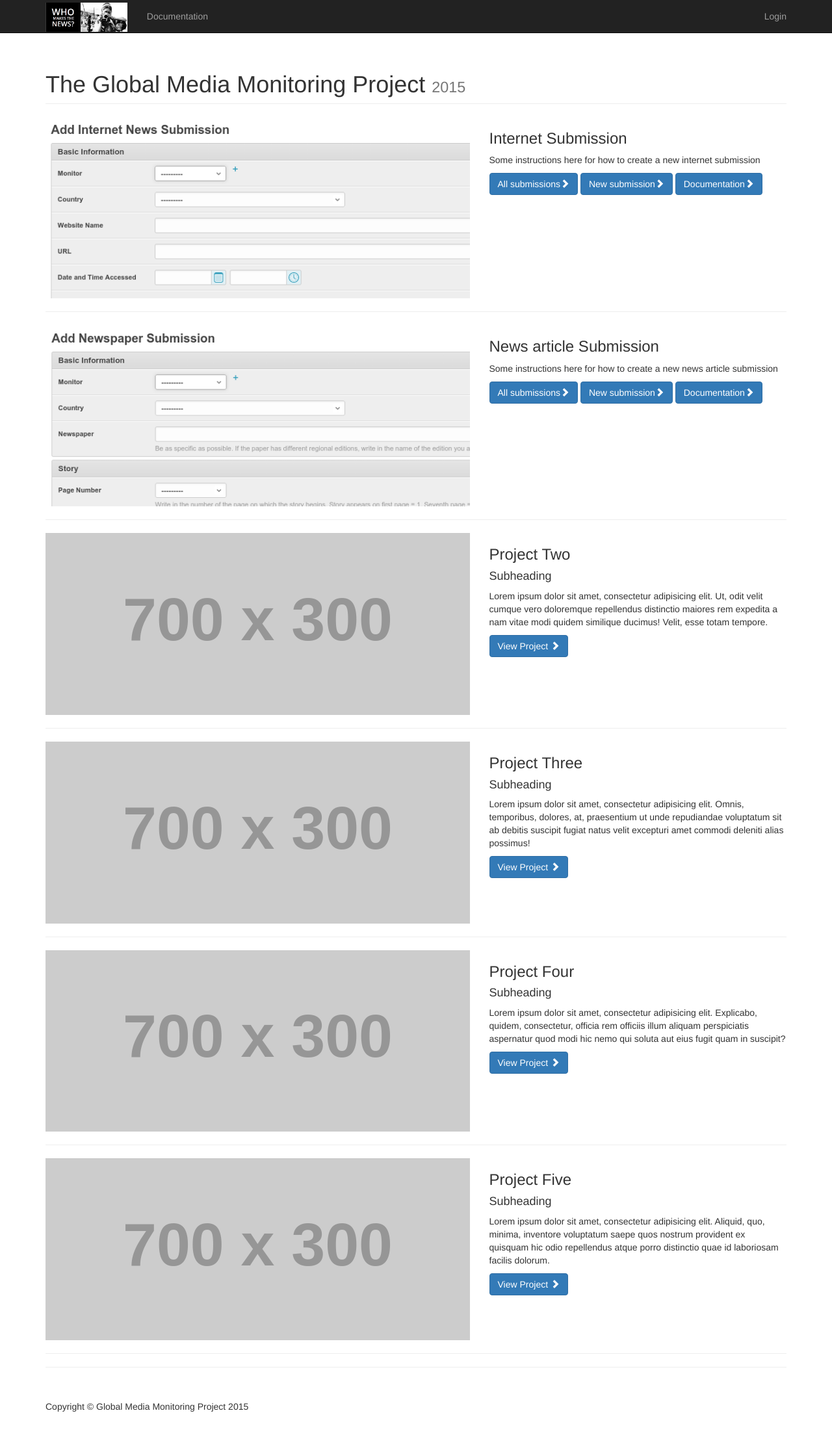
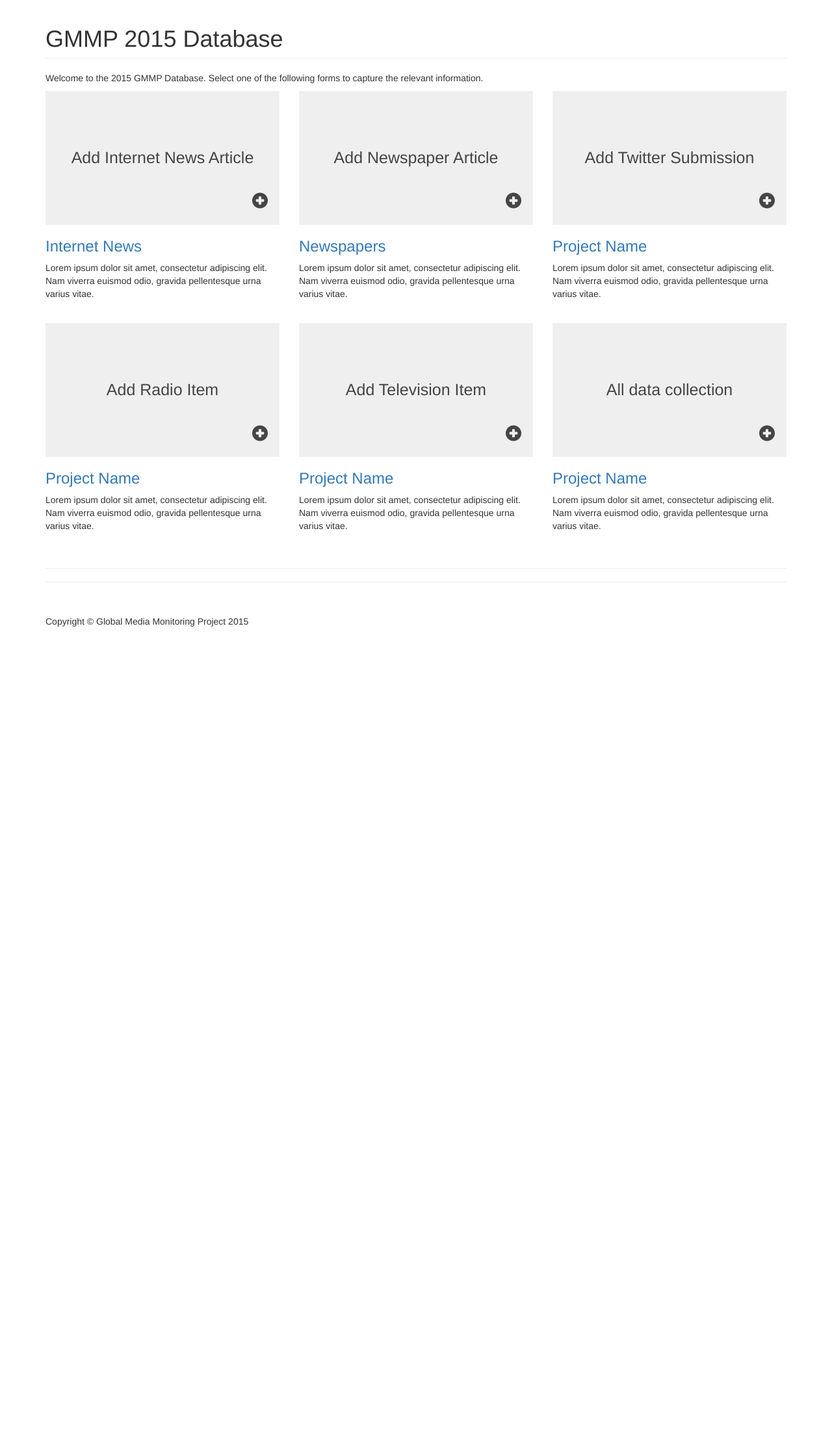
Before and after one commit to CodeForAfrica/gmmp, a Django app: page / in a window 1280 px wide. Shown: the whole page at 65% size. After the commit the page ends 964 px from the top, so only its background shows below. Run offline with Django 3.2, Linux system fonts and the light colour scheme; some libraries are stand-ins or nearby versions.

Commit message:
Changed template to 3 column

```diff
--- a/gmmp/settings.py
+++ b/gmmp/settings.py
@@ -113,7 +113,7 @@ STATICFILES_DIRS = (
     os.path.join(BASE_DIR, 'static'),
 )
 
-GRAPPELLI_ADMIN_TITLE='Global Media Monitoring Project'
+GRAPPELLI_ADMIN_TITLE='<a href="/">Global Media Monitoring Project - 2015</a>'
 LOCALE_PATHS = [
     os.path.join(BASE_DIR, 'locale'),
     '/gmmp/forms/locale/',
--- /dev/null
+++ b/gmmp/static/css/3-col-portfolio.css
@@ -0,0 +1,63 @@
+/*!
+ * Start Bootstrap - 3 Col Portfolio HTML Template (http://startbootstrap.com)
+ * Code licensed under the Apache License v2.0.
+ * For details, see http://www.apache.org/licenses/LICENSE-2.0.
+ */
+
+body {
+    padding-top: 70px; /* Required padding for .navbar-fixed-top. Remove if using .navbar-static-top. Change if height of navigation changes. */
+}
+
+.portfolio-item {
+    margin-bottom: 25px;
+}
+
+footer {
+    margin: 50px 0;
+}
+
+.box a, .box a:hover, .box a:active {
+    text-decoration: none;
+}
+
+.box {
+    width: 360px;
+    height: 206px;
+    font-size: 25px;
+    background-color: #efefef;
+    text-align: center;
+    position: relative;
+    text-decoration: none;
+}
+
+.box div {
+    top: 85px;
+    position:relative;
+    -webkit-touch-callout: none;
+    -webkit-user-select: none;
+    -khtml-user-select: none;
+    -moz-user-select: none;
+    -ms-user-select: none;
+    user-select: none;
+    color: #454545;
+}
+
+.box i {
+    top: 120px;
+    left: 150px;
+    color: #454545;
+}
+
+.box div:hover, .box i:hover {
+    cursor: pointer;
+    text-decoration: none;
+}
+
+.box div:active, .box i:active {
+    cursor: pointer;
+    color: #acacac;
+}
+
+body {
+    padding-top: 0px;
+}
--- a/gmmp/templates/index.html
+++ b/gmmp/templates/index.html
@@ -9,13 +9,13 @@
     <meta name="description" content="">
     <meta name="author" content="">
 
-    <title>1 Col Portfolio - Start Bootstrap Template</title>
+    <title>3 Col Portfolio - Start Bootstrap Template</title>
 
     <!-- Bootstrap Core CSS -->
     <link href="{{ STATIC_URL }}css/bootstrap.min.css" rel="stylesheet">
 
     <!-- Custom CSS -->
-    <link href="{{ STATIC_URL }}css/1-col-portfolio.css" rel="stylesheet">
+    <link href="{{ STATIC_URL }}css/3-col-portfolio.css" rel="stylesheet">
 
     <!-- HTML5 Shim and Respond.js IE8 support of HTML5 elements and media queries -->
     <!-- WARNING: Respond.js doesn't work if you view the page via file:// -->
@@ -29,9 +29,9 @@
 <body>
 
     <!-- Navigation -->
+    <!--
     <nav class="navbar navbar-inverse navbar-fixed-top" role="navigation">
         <div class="container">
-            <!-- Brand and toggle get grouped for better mobile display -->
             <div class="navbar-header">
                 <button type="button" class="navbar-toggle" data-toggle="collapse" data-target="#bs-example-navbar-collapse-1">
                     <span class="sr-only">Toggle navigation</span>
@@ -39,151 +39,120 @@
                     <span class="icon-bar"></span>
                     <span class="icon-bar"></span>
                 </button>
-                <a class="navbar-brand" href="http://whomakesthenews.org/gmmp-2015" target="_blank"><img src="{{ STATIC_URL }}img/logo.png" height="45" alt="Who makes the news" title="Who makes the news"></a>
+                <a class="navbar-brand" href="#">Start Bootstrap</a>
             </div>
-            <!-- Collect the nav links, forms, and other content for toggling -->
             <div class="collapse navbar-collapse" id="bs-example-navbar-collapse-1">
                 <ul class="nav navbar-nav">
                     <li>
-                        <a href="#" class="navbar-link">Documentation</a>
+                        <a href="#">About</a>
                     </li>
-                </ul>
-                <ul class="nav navbar-nav navbar-right">
                     <li>
-                        <a href="{% url 'admin:index' %}" class="navbar-link">Login</a>
+                        <a href="#">Services</a>
+                    </li>
+                    <li>
+                        <a href="#">Contact</a>
                     </li>
                 </ul>
             </div>
-            <!-- /.navbar-collapse -->
         </div>
-        <!-- /.container -->
     </nav>
+    -->
 
     <!-- Page Content -->
     <div class="container">
 
-        <!-- Page Heading -->
+        <!-- Page Header -->
         <div class="row">
             <div class="col-lg-12">
-                <h1 class="page-header">The Global Media Monitoring Project
-                    <small>2015</small>
-                </h1>
+                <h1 class="page-header">GMMP 2015 Database</h1>
+                <p>Welcome to the 2015 GMMP Database. Select one of the following forms to capture the relevant information.</p>
             </div>
         </div>
         <!-- /.row -->
 
-        <!-- Project One -->
+        <!-- Projects Row -->
         <div class="row">
-            <div class="col-md-7">
-                <a href="#">
-                    <img class="img-responsive" src="{{ STATIC_URL }}img/internet.png" alt="">
-                </a>
+            <div class="col-md-4 portfolio-item">
+                <div class="box">
+                    <a href="{% url 'admin:forms_internetnewssheet_add' %}">
+                        <div>Add Internet News Article</div>
+                        <i class="glyphicon glyphicon-plus-sign"></i>
+                    </a>
+                </div>
+                <h3>
+                    <a href="#">Internet News</a>
+                </h3>
+                <p>Lorem ipsum dolor sit amet, consectetur adipiscing elit. Nam viverra euismod odio, gravida pellentesque urna varius vitae.</p>
             </div>
-            <div class="col-md-5">
-                <h3>Internet Submission</h3>
-                <h4></h4>
-                <p>Some instructions here for how to create a new internet submission</p>
-                <a class="btn btn-primary" href="{% url 'admin:forms_internetnewssheet_changelist' %}">All submissions<span class="glyphicon glyphicon-chevron-right"></span></a>
-                <a class="btn btn-primary" href="{% url 'admin:forms_internetnewssheet_add' %}">New submission<span class="glyphicon glyphicon-chevron-right"></span></a>
-                <a class="btn btn-primary" href="#">Documentation<span class="glyphicon glyphicon-chevron-right"></span></a>
+            <div class="col-md-4 portfolio-item">
+                <div class="box">
+                    <a href="{% url 'admin:forms_newspapersheet_add' %}">
+                        <div>Add Newspaper Article</div>
+                        <i class="glyphicon glyphicon-plus-sign"></i>
+                    </a>
+                </div>
+                <h3>
+                    <a href="#">Newspapers</a>
+                </h3>
+                <p>Lorem ipsum dolor sit amet, consectetur adipiscing elit. Nam viverra euismod odio, gravida pellentesque urna varius vitae.</p>
+            </div>
+            <div class="col-md-4 portfolio-item">
+                <div class="box">
+                    <a href="{% url 'admin:forms_twittersheet_add' %}">
+                        <div>Add Twitter Submission</div>
+                        <i class="glyphicon glyphicon-plus-sign"></i>
+                    </a>
+                </div>
+                <h3>
+                    <a href="#">Project Name</a>
+                </h3>
+                <p>Lorem ipsum dolor sit amet, consectetur adipiscing elit. Nam viverra euismod odio, gravida pellentesque urna varius vitae.</p>
             </div>
         </div>
         <!-- /.row -->
 
-        <hr>
-
-        <!-- Project Two -->
+        <!-- Projects Row -->
         <div class="row">
-            <div class="col-md-7">
-                <a href="#">
-                    <img class="img-responsive" src="{{ STATIC_URL }}img/newspaper.png" alt="">
-                </a>
+            <div class="col-md-4 portfolio-item">
+                <div class="box">
+                    <a href="{% url 'admin:forms_radiosheet_add' %}">
+                        <div>Add Radio Item</div>
+                        <i class="glyphicon glyphicon-plus-sign"></i>
+                    </a>
+                </div>
+                <h3>
+                    <a href="#">Project Name</a>
+                </h3>
+                <p>Lorem ipsum dolor sit amet, consectetur adipiscing elit. Nam viverra euismod odio, gravida pellentesque urna varius vitae.</p>
             </div>
-            <div class="col-md-5">
-                <h3>News article Submission</h3>
-                <h4></h4>
-                <p>Some instructions here for how to create a new news article submission</p>
-                <a class="btn btn-primary" href="{% url 'admin:forms_newspapersheet_changelist' %}">All submissions<span class="glyphicon glyphicon-chevron-right"></span></a>
-                <a class="btn btn-primary" href="{% url 'admin:forms_newspapersheet_add' %}">New submission<span class="glyphicon glyphicon-chevron-right"></span></a>
-                <a class="btn btn-primary" href="#">Documentation<span class="glyphicon glyphicon-chevron-right"></span></a>
+            <div class="col-md-4 portfolio-item">
+                <div class="box">
+                    <a href="{% url 'admin:forms_televisionsheet_add' %}">
+                        <div>Add Television Item</div>
+                        <i class="glyphicon glyphicon-plus-sign"></i>
+                    </a>
+                </div>
+                <h3>
+                    <a href="#">Project Name</a>
+                </h3>
+                <p>Lorem ipsum dolor sit amet, consectetur adipiscing elit. Nam viverra euismod odio, gravida pellentesque urna varius vitae.</p>
+            </div>
+            <div class="col-md-4 portfolio-item">
+                <div class="box">
+                    <a href="{% url 'admin:index' %}">
+                        <div>All data collection</div>
+                        <i class="glyphicon glyphicon-plus-sign"></i>
+                    </a>
+                </div>
+                <h3>
+                    <a href="#">Project Name</a>
+                </h3>
+                <p>Lorem ipsum dolor sit amet, consectetur adipiscing elit. Nam viverra euismod odio, gravida pellentesque urna varius vitae.</p>
             </div>
         </div>
-        <!-- /.row -->
 
         <hr>
 
-        <!-- Project Two -->
-        <div class="row">
-            <div class="col-md-7">
-                <a href="#">
-                    <img class="img-responsive" src="http://placehold.it/700x300" alt="">
-                </a>
-            </div>
-            <div class="col-md-5">
-                <h3>Project Two</h3>
-                <h4>Subheading</h4>
-                <p>Lorem ipsum dolor sit amet, consectetur adipisicing elit. Ut, odit velit cumque vero doloremque repellendus distinctio maiores rem expedita a nam vitae modi quidem similique ducimus! Velit, esse totam tempore.</p>
-                <a class="btn btn-primary" href="#">View Project <span class="glyphicon glyphicon-chevron-right"></span></a>
-            </div>
-        </div>
-        <!-- /.row -->
-
-        <hr>
-
-        <!-- Project Three -->
-        <div class="row">
-            <div class="col-md-7">
-                <a href="#">
-                    <img class="img-responsive" src="http://placehold.it/700x300" alt="">
-                </a>
-            </div>
-            <div class="col-md-5">
-                <h3>Project Three</h3>
-                <h4>Subheading</h4>
-                <p>Lorem ipsum dolor sit amet, consectetur adipisicing elit. Omnis, temporibus, dolores, at, praesentium ut unde repudiandae voluptatum sit ab debitis suscipit fugiat natus velit excepturi amet commodi deleniti alias possimus!</p>
-                <a class="btn btn-primary" href="#">View Project <span class="glyphicon glyphicon-chevron-right"></span></a>
-            </div>
-        </div>
-        <!-- /.row -->
-
-        <hr>
-
-        <!-- Project Four -->
-        <div class="row">
-
-            <div class="col-md-7">
-                <a href="#">
-                    <img class="img-responsive" src="http://placehold.it/700x300" alt="">
-                </a>
-            </div>
-            <div class="col-md-5">
-                <h3>Project Four</h3>
-                <h4>Subheading</h4>
-                <p>Lorem ipsum dolor sit amet, consectetur adipisicing elit. Explicabo, quidem, consectetur, officia rem officiis illum aliquam perspiciatis aspernatur quod modi hic nemo qui soluta aut eius fugit quam in suscipit?</p>
-                <a class="btn btn-primary" href="#">View Project <span class="glyphicon glyphicon-chevron-right"></span></a>
-            </div>
-        </div>
-        <!-- /.row -->
-
-        <hr>
-
-        <!-- Project Five -->
-        <div class="row">
-            <div class="col-md-7">
-                <a href="#">
-                    <img class="img-responsive" src="http://placehold.it/700x300" alt="">
-                </a>
-            </div>
-            <div class="col-md-5">
-                <h3>Project Five</h3>
-                <h4>Subheading</h4>
-                <p>Lorem ipsum dolor sit amet, consectetur adipisicing elit. Aliquid, quo, minima, inventore voluptatum saepe quos nostrum provident ex quisquam hic odio repellendus atque porro distinctio quae id laboriosam facilis dolorum.</p>
-                <a class="btn btn-primary" href="#">View Project <span class="glyphicon glyphicon-chevron-right"></span></a>
-            </div>
-        </div>
-        <!-- /.row -->
-
-        <hr>
 
         <hr>
 
```
